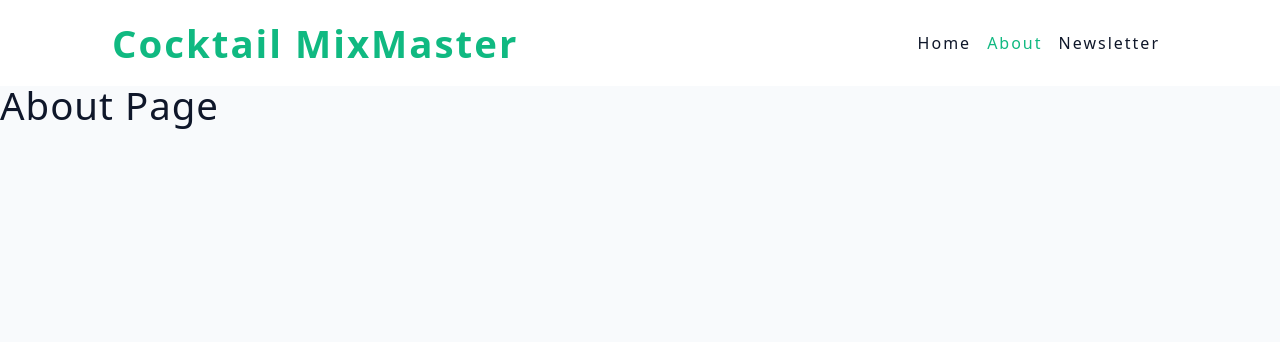
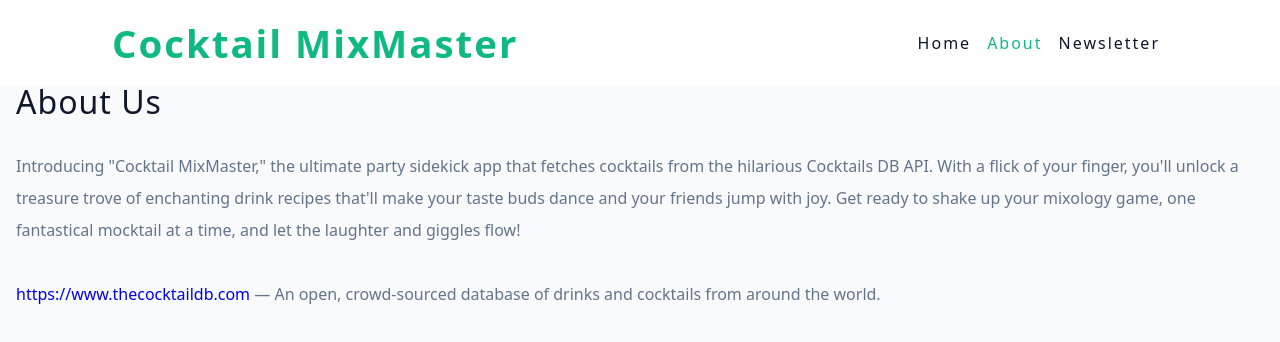
Before and after one commit to SimAndrew/cocktailMixMaster-reactjs, a React (Vite) app: page /about in a window 1280 px wide. Shown: the top 342 px of the page. Built offline with nearby package versions, Linux system fonts and the light colour scheme.

Commit message:
feat: enhance About page with detailed description and styled wrapper

```diff
--- a/src/pages/About.jsx
+++ b/src/pages/About.jsx
@@ -1,8 +1,30 @@
+import Wrapper from '../wrappers/AboutPage.js';
+
 const About = () => {
 	return (
-		<div>
-			<h2>About page</h2>
-		</div>
+		<Wrapper>
+			<h3>About Us</h3>
+			<p>
+				Introducing "Cocktail MixMaster," the ultimate party sidekick app that
+				fetches cocktails from the hilarious Cocktails DB API. With a flick of
+				your finger, you'll unlock a treasure trove of enchanting drink recipes
+				that'll make your taste buds dance and your friends jump with joy. Get
+				ready to shake up your mixology game, one fantastical mocktail at a
+				time, and let the laughter and giggles flow!
+			</p>
+
+			<p>
+				<a
+					href="https://www.thecocktaildb.com/"
+					target="_blank"
+					rel="noopener noreferrer"
+				>
+					https://www.thecocktaildb.com
+				</a>
+				&nbsp;— An open, crowd-sourced database of drinks and cocktails from
+				around the world.
+			</p>
+		</Wrapper>
 	);
 };
 
--- /dev/null
+++ b/src/wrappers/AboutPage.js
@@ -0,0 +1,15 @@
+import styled from 'styled-components';
+
+const Wrapper = styled.div`
+	h3 {
+		padding-left: 1rem;
+	}
+	p {
+		line-height: 2;
+		color: var(--grey-500);
+		margin-top: 2rem;
+		padding: 0 1rem 0 1rem;
+	}
+`;
+
+export default Wrapper;
```
